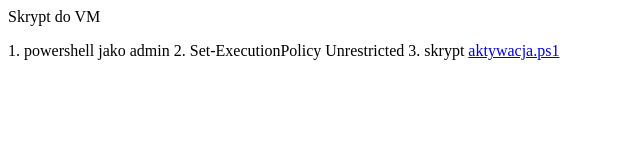
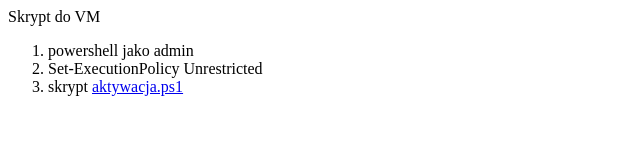
Before and after one commit to egigakox/egigakox.github.io, a plain HTML site: page aktywacja/index.html in a window 1280 px wide. Shown: the whole page, without its empty margins (0-640 px from the left). Drawn offline with Linux system fonts and the light colour scheme.

Commit message:
Update index.html

```diff
--- a/aktywacja/index.html
+++ b/aktywacja/index.html
@@ -4,8 +4,11 @@
 	</head>
 	<body>
 		<p>Skrypt do VM</p>
-		1. powershell jako admin
-		2. Set-ExecutionPolicy Unrestricted
-		3. skrypt <a href="https://grzechu3o3.github.io/aktywacja/aktywacja.ps1" target=_blank>aktywacja.ps1</a>
+		<ol>
+			<li>powershell jako admin</li>
+			<li>Set-ExecutionPolicy Unrestricted</li>
+			<li>skrypt <a href="https://grzechu3o3.github.io/aktywacja/aktywacja.ps1" target=_blank>aktywacja.ps1</a></li>
+		</ol>
+
 	</body>
 </html>
```
